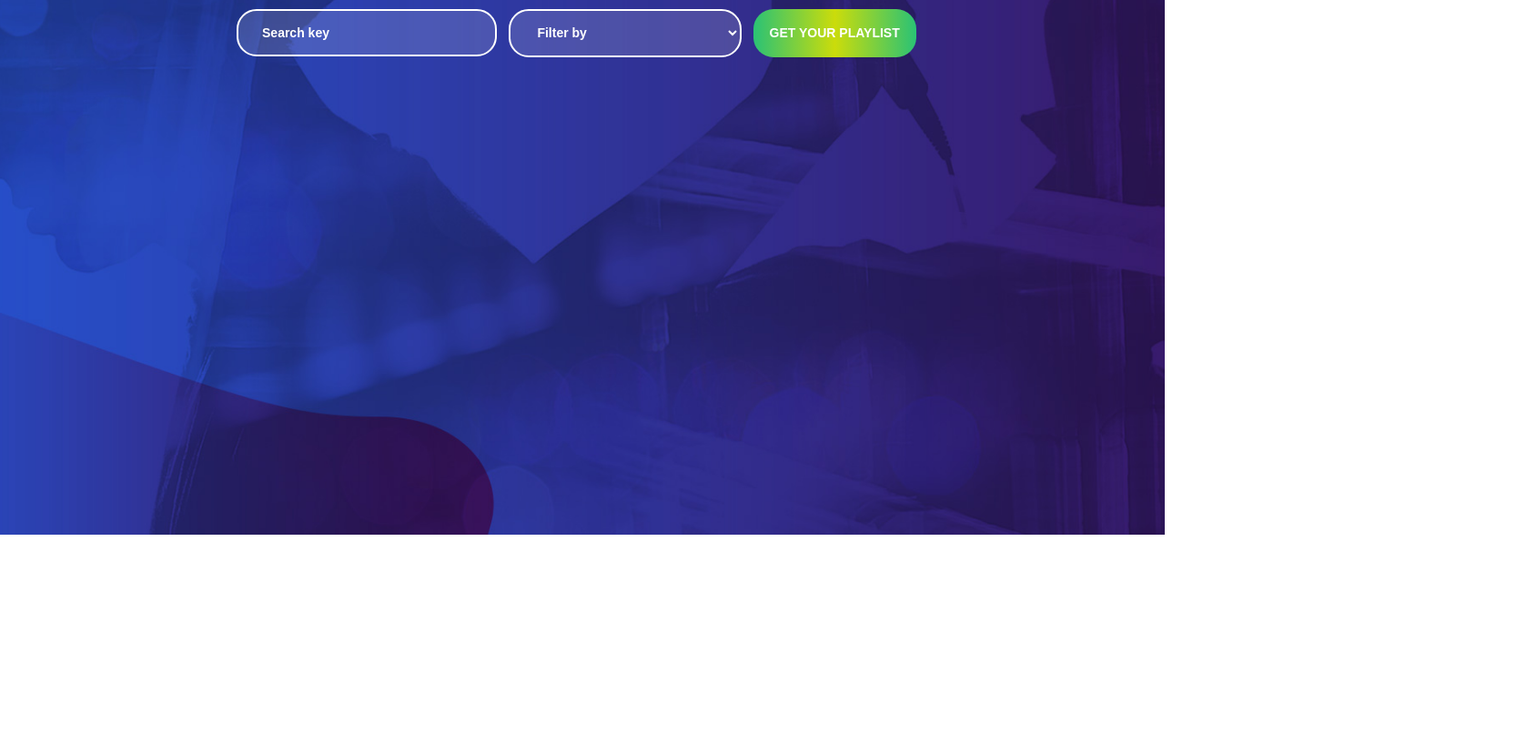
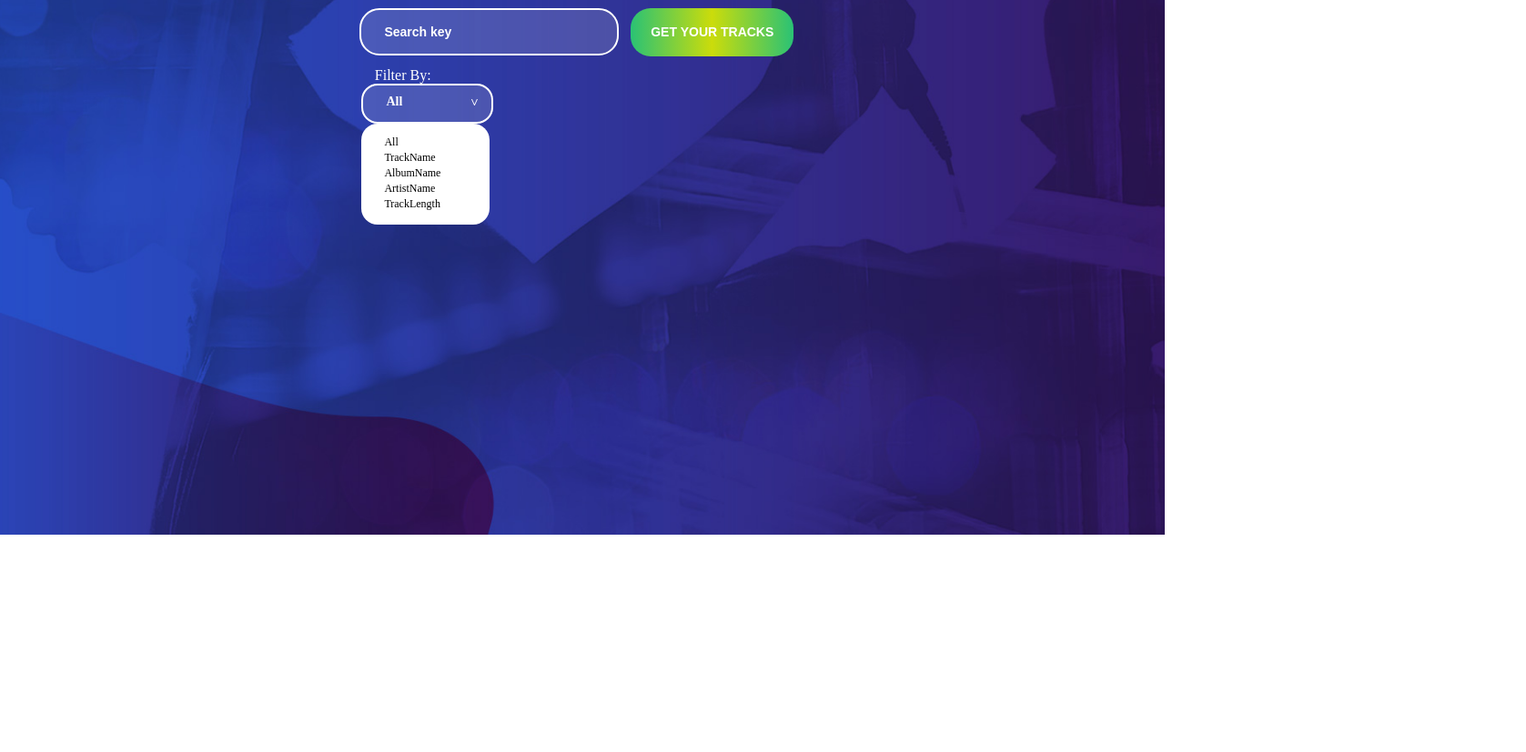
Before and after one commit to shanig189/playlist, a React app: page / in a window 1280 px wide. Shown: the part 212-1039 px from the top of the page at 91% size, 1677 px wide, since content can reach past the window. Built offline with nearby package versions, Linux system fonts and the light colour scheme.

Commit message:
enums, filter

```diff
--- a/public/style.css
+++ b/public/style.css
@@ -9,12 +9,20 @@ html {
 ::placeholder { /* Chrome, Firefox, Opera, Safari 10.1+ */
     color: white;
     opacity: 1; /* Firefox */
-  }
+}
 
   :-ms-input-placeholder { /* Internet Explorer 10-11 */
     color: white;
-  }
+}
 
   ::-ms-input-placeholder { /* Microsoft Edge */
     color: white;
-  }
+}
+
+.filterBtn::after{
+    color: white;
+    content: '\02C5';
+    position: absolute;
+    right: 10%;
+    top: 26%;
+}
--- a/src/components/content/index.js
+++ b/src/components/content/index.js
@@ -1,12 +1,12 @@
 import React from 'react';
 import Title from '../title';
-import Playlist from '../playlist';
+import Tracks from '../tracks';
 
 const Content = () => {
     return(
         <div>
             <Title />
-            <Playlist />
+            <Tracks />
         </div>
     )
 }
--- /dev/null
+++ b/src/components/filter/index.js
@@ -0,0 +1,23 @@
+import React from 'react';
+import { filterCtn, filterTitle, filterBtn, filterDefaultOption, filterOptionsCtn, filterOption } from './style.js';
+import { filterOptionsArr } from '../../utils/enums';
+
+const Filter = () => {
+    const filterOptions = filterOptionsArr.map((option, index) =>
+        <li key={index} value={option} style={filterOption}>{option}</li>
+    );
+
+    return(
+        <div style={filterCtn}>
+            <span style={filterTitle}>Filter By:</span>
+            <div style={filterBtn} className='filterBtn'>
+                <span style={filterDefaultOption}>All</span>
+            </div>
+            <ul style={filterOptionsCtn}>
+                {filterOptions}
+            </ul>
+        </div>
+    )
+}
+
+export default Filter;
--- /dev/null
+++ b/src/components/filter/style.js
@@ -0,0 +1,49 @@
+export const filterCtn = {
+    width: '100%',
+    margin: '1% 1% 1% 31%'
+}
+
+const filter = {
+    borderRadius: '18px',
+    width: '7%',
+}
+
+export const filterBtn = {
+    ...filter,
+    position: 'relative',
+    outline: 'none',
+    fontSize: '14px',
+    fontWeight: '700',
+    color: '#ffffff',
+    padding: '0 2%',
+    border: 'solid 2px #ffffff',
+    background: 'rgba(255,255,255,0.14)',
+    cursor: 'pointer',
+    height: '40px',
+}
+
+export const filterDefaultOption = {
+    position: 'absolute',
+    top: '10px'
+}
+
+export const filterOptionsCtn = {
+    ...filter,
+    marginTop: 0,
+    paddingLeft: '37px',
+    background: '#ffffff',
+    padding: '1% 2%',
+    transition: 'all 200ms ease',
+    listStyleType: 'none'
+}
+
+export const filterTitle = {
+    color: 'white',
+    marginLeft: '15px'
+}
+
+export const filterOption = {
+    fontSize: '12px',
+    marginBottom: '2px',
+    cursor: 'pointer',
+}
--- a/src/components/header/style.js
+++ b/src/components/header/style.js
@@ -1,4 +1,4 @@
 export const logo = {
-    margin: '1% 3%',
+    margin: '2% 3% 0 4%',
     width: '16%'
 }
--- a/src/components/playlist/index.js
+++ /dev/null
@@ -1,12 +0,0 @@
-import React from 'react';
-import SearchAndFilter from '../searchAndFilter';
-
-const Playlist = () => {
-    return(
-        <div>
-            <SearchAndFilter />
-        </div>
-    )
-}
-
-export default Playlist;
--- /dev/null
+++ b/src/components/search/index.js
@@ -0,0 +1,15 @@
+import React from 'react';
+import { searchCtn, searchInput, getTracksBtn } from './style.js';
+
+const Search = () => {
+    return(
+        <div style={searchCtn}>
+            <input style={searchInput} type='text' placeholder='Search key' />
+            <button style={getTracksBtn}>
+                <span>get your tracks</span>
+            </button>
+        </div>
+    )
+}
+
+export default Search;
--- a/src/components/searchAndFilter/style.js
+++ b/src/components/search/style.js
@@ -1,4 +1,4 @@
-export const searchAndFilterCtn = {
+export const searchCtn = {
     textAlign: 'center',
     margin: '1% auto'
 }
@@ -15,27 +15,18 @@ const button = {
     marginRight: '1%'
 }
 
-const searchAndFilterBtns = {
+export const searchInput = {
     ...button,
     padding: '0 2%',
     position: 'relative',
     border: 'solid 2px #ffffff',
     background: 'rgba(255,255,255,0.14)',
     cursor: 'pointer',
-}
-
-export const searchBtn = {
-    ...searchAndFilterBtns,
     width: '18%',
     height: '48px'
 }
 
-export const filterBtn = {
-    ...searchAndFilterBtns,
-    width: '20%',
-}
-
-export const playlistBtn = {
+export const getTracksBtn = {
     ...button,
     width: '14%',
     textTransform: 'uppercase',
--- a/src/components/searchAndFilter/index.js
+++ /dev/null
@@ -1,25 +0,0 @@
-import React from 'react';
-import { searchAndFilterCtn, searchBtn, filterBtn, playlistBtn } from './style.js';
-
-const SearchAndFilter = () => {
-    let filterByCurrentValue = 'DEFAULT';
-    const handleFilterByChange = (event) => {
-        filterByCurrentValue = event.target.value;
-    }
-
-    return(
-        <div style={searchAndFilterCtn}>
-            <input style={searchBtn} type="text" placeholder="Search key" />
-            <select style={filterBtn} defaultValue={'DEFAULT'} onChange={handleFilterByChange}>
-                <option value="DEFAULT" disabled>Filter by</option>
-                <option value="1">Option 2</option>
-                <option value="1">Option 3</option>
-            </select>
-            <button style={playlistBtn}>
-                <span>get your playlist</span>
-            </button>
-        </div>
-    )
-}
-
-export default SearchAndFilter;
--- a/src/components/title/style.js
+++ b/src/components/title/style.js
@@ -8,7 +8,7 @@ export const titleCtn = {
 
 export const title = {
     margin: '1%',
-    marginLeft: '28%',
+    marginLeft: '30%',
     fontSize: '5vw',
     fontWeight: '500',
     color: 'white',
--- /dev/null
+++ b/src/components/tracks/index.js
@@ -0,0 +1,14 @@
+import React from 'react';
+import Search from '../search';
+import Filter from '../filter';
+
+const Tracks = () => {
+    return(
+        <div>
+            <Search />
+            <Filter />
+        </div>
+    )
+}
+
+export default Tracks;
--- /dev/null
+++ b/src/utils/enums.js
@@ -0,0 +1,3 @@
+export const MAX_NUM_OF_TRACKS = 19;
+
+export const filterOptionsArr = ['All', 'TrackName', 'AlbumName', 'ArtistName', 'TrackLength'];
```
Also changed, not shown: src/assets/images/logo.png, src/components/tracks/style.js (added), src/helpers/filterTracks.js (added), src/helpers/getTracks.js (added).
